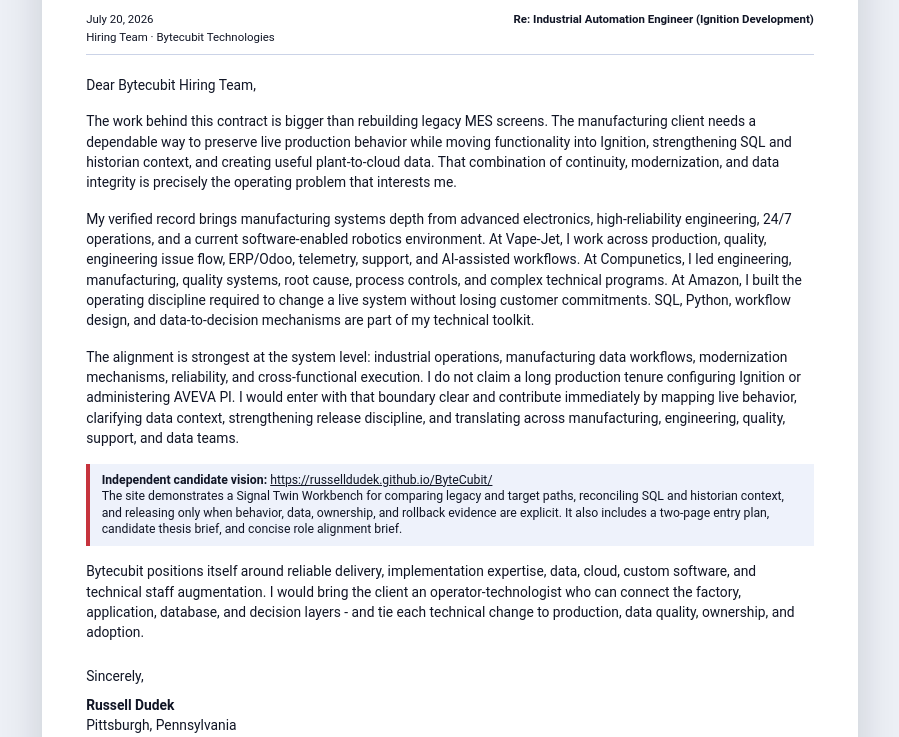
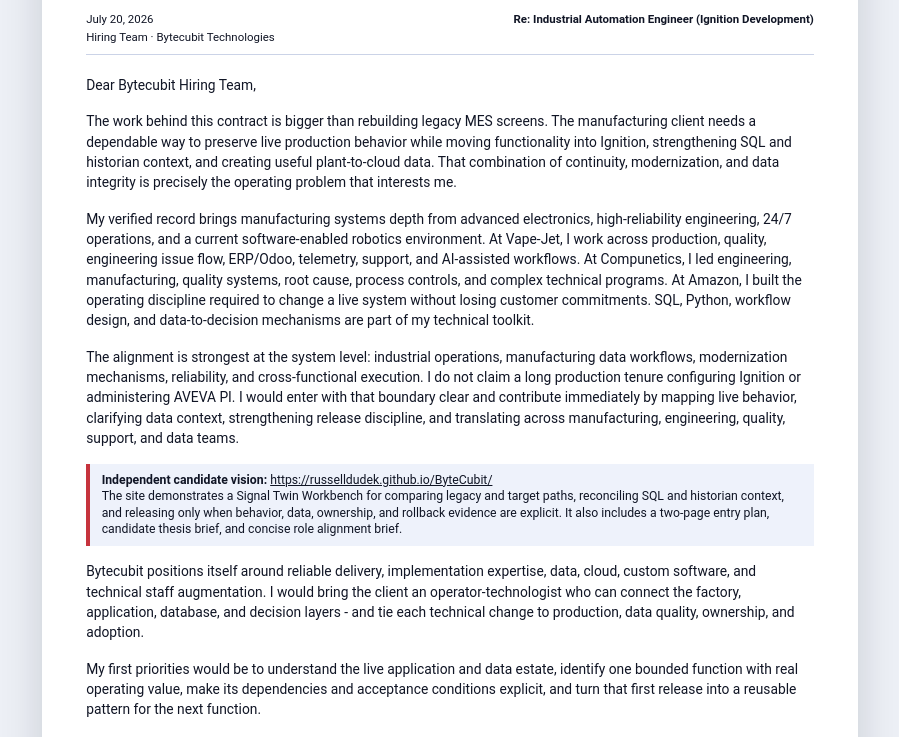
Before and after one commit to russelldudek/ByteCubit, a website: page cover-letter.html in a window 1280 px wide. Shown: the part 215-952 px from the top of the page, without its empty margins (190-1089 px from the left). Drawn offline with Linux system fonts and the light colour scheme.

Commit message:
Strengthen cover-letter closing and page composition

```diff
--- a/cover-letter.html
+++ b/cover-letter.html
@@ -20,6 +20,7 @@
     <p>The alignment is strongest at the system level: industrial operations, manufacturing data workflows, modernization mechanisms, reliability, and cross-functional execution. I do not claim a long production tenure configuring Ignition or administering AVEVA PI. I would enter with that boundary clear and contribute immediately by mapping live behavior, clarifying data context, strengthening release discipline, and translating across manufacturing, engineering, quality, support, and data teams.</p>
     <div class="vision-note"><strong>Independent candidate vision:</strong> <a href="https://russelldudek.github.io/ByteCubit/">https://russelldudek.github.io/ByteCubit/</a><br>The site demonstrates a Signal Twin Workbench for comparing legacy and target paths, reconciling SQL and historian context, and releasing only when behavior, data, ownership, and rollback evidence are explicit. It also includes a two-page entry plan, candidate thesis brief, and concise role alignment brief.</div>
     <p>Bytecubit positions itself around reliable delivery, implementation expertise, data, cloud, custom software, and technical staff augmentation. I would bring the client an operator-technologist who can connect the factory, application, database, and decision layers - and tie each technical change to production, data quality, ownership, and adoption.</p>
+    <p>My first priorities would be to understand the live application and data estate, identify one bounded function with real operating value, make its dependencies and acceptance conditions explicit, and turn that first release into a reusable pattern for the next function.</p>
     <div class="letter-close"><p>Sincerely,</p><p class="signature"><strong>Russell Dudek</strong><br>Pittsburgh, Pennsylvania<br>412.287.8640 · russelldudek@gmail.com</p></div>
   </div>
   <span class="page-label">1 / 1</span>
```
